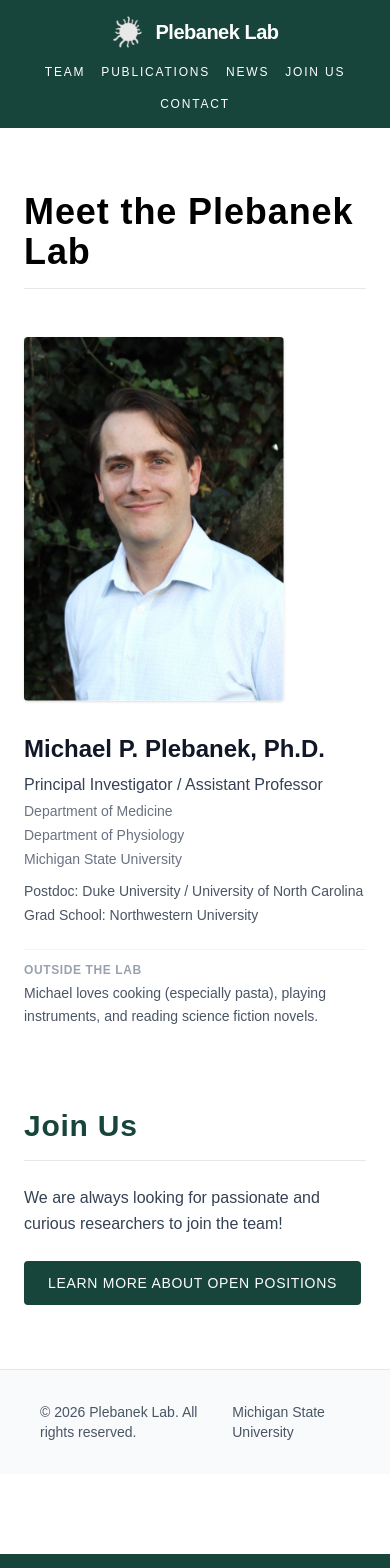
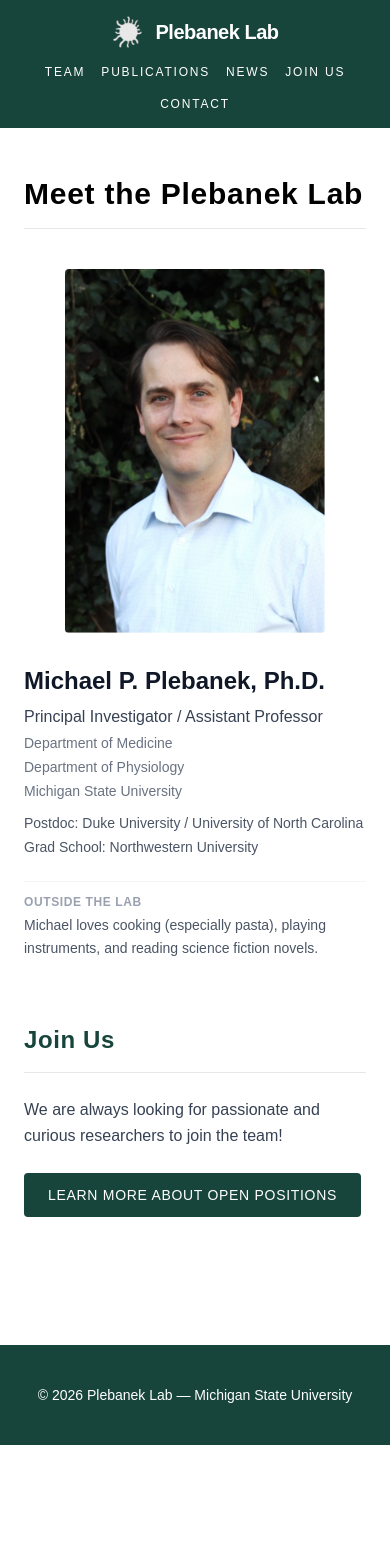
Before and after one commit to mplebanek9-svg/plebanek-lab, a Next.js app: page /team in a window 390 px wide. Shown: the top 1568 px of the page. After the commit the page ends 1445 px from the top, so only its background shows below. Built offline with nearby package versions, Linux system fonts and the light colour scheme.

Commit message:
Finalize mobile responsiveness and clean up homepage code

```diff
--- a/src/app/news/page.tsx
+++ b/src/app/news/page.tsx
@@ -59,11 +59,6 @@ export default function NewsPage() {
         </div>
       </div>
 
-      {/* FOOTER */}
-      <footer className="bg-gray-50 border-t border-gray-200 py-8 px-10 text-sm text-gray-600 flex justify-between items-center">
-        <p>&copy; {new Date().getFullYear()} Plebanek Lab. All rights reserved.</p>
-        <p>Michigan State University</p>
-      </footer>
     </main>
   )
 }
--- a/src/app/team/page.tsx
+++ b/src/app/team/page.tsx
@@ -2,8 +2,8 @@ import Link from "next/link"
 
 export default function TeamPage() {
   return (
-    <main className="min-h-screen bg-white text-black flex flex-col justify-between">
-      <div>
+    <main className="min-h-screen bg-white text-black">
+
       {/* NAVBAR */}
       <nav className="flex flex-col sm:flex-row justify-between items-center px-6 md:px-10 py-4 md:py-6 bg-[#18453B] text-white gap-4 sm:gap-0">
         <Link
@@ -28,18 +28,18 @@ export default function TeamPage() {
       </nav>
 
       {/* TEAM CONTENT SECTION */}
-        <div className="max-w-4xl mx-auto px-6 py-16">
-          <h2 className="text-4xl font-bold tracking-wide mb-12 pb-4 border-b border-gray-200 text-black">
+      <div className="max-w-4xl mx-auto px-6 md:px-10 py-12 md:py-16">
+        <h2 className="text-3xl md:text-4xl font-bold tracking-wide mb-10 md:mb-12 pb-4 border-b border-gray-200 text-black">
           Meet the Plebanek Lab
         </h2>
 
-          <div className="flex flex-col md:flex-row items-start gap-8 mb-20">
+        <div className="flex flex-col md:flex-row items-start gap-8 mb-16 md:mb-20">
           {/* PI Photo */}
-            <div className="w-full md:w-[260px] shrink-0">
+          <div className="w-full md:w-[260px] shrink-0 flex justify-center md:justify-start">
             <img
               src="/images/MPP_headshot.png"
               alt="Michael P. Plebanek, Ph.D."
-                className="w-full max-w-[260px] h-auto rounded shadow-sm object-cover"
+              className="w-full max-w-[260px] h-auto rounded object-cover"
             />
           </div>
 
@@ -80,7 +80,7 @@ export default function TeamPage() {
 
         {/* JOIN US SECTION */}
         <div>
-            <h2 className="text-3xl font-bold tracking-wide mb-6 pb-4 border-b border-gray-200 text-[#18453B]">
+          <h2 className="text-2xl md:text-3xl font-bold tracking-wide mb-6 pb-4 border-b border-gray-200 text-[#18453B]">
             Join Us
           </h2>
           <p className="text-base text-gray-700 leading-relaxed mb-6">
@@ -94,13 +94,7 @@ export default function TeamPage() {
           </Link>
         </div>
       </div>
-      </div>
 
-      {/* FOOTER */}
-      <footer className="bg-gray-50 border-t border-gray-200 py-8 px-10 text-sm text-gray-600 flex justify-between items-center">
-        <p>&copy; {new Date().getFullYear()} Plebanek Lab. All rights reserved.</p>
-        <p>Michigan State University</p>
-      </footer>
     </main>
   )
 }
```
Lines whose indentation alone changed are shown as unchanged.
